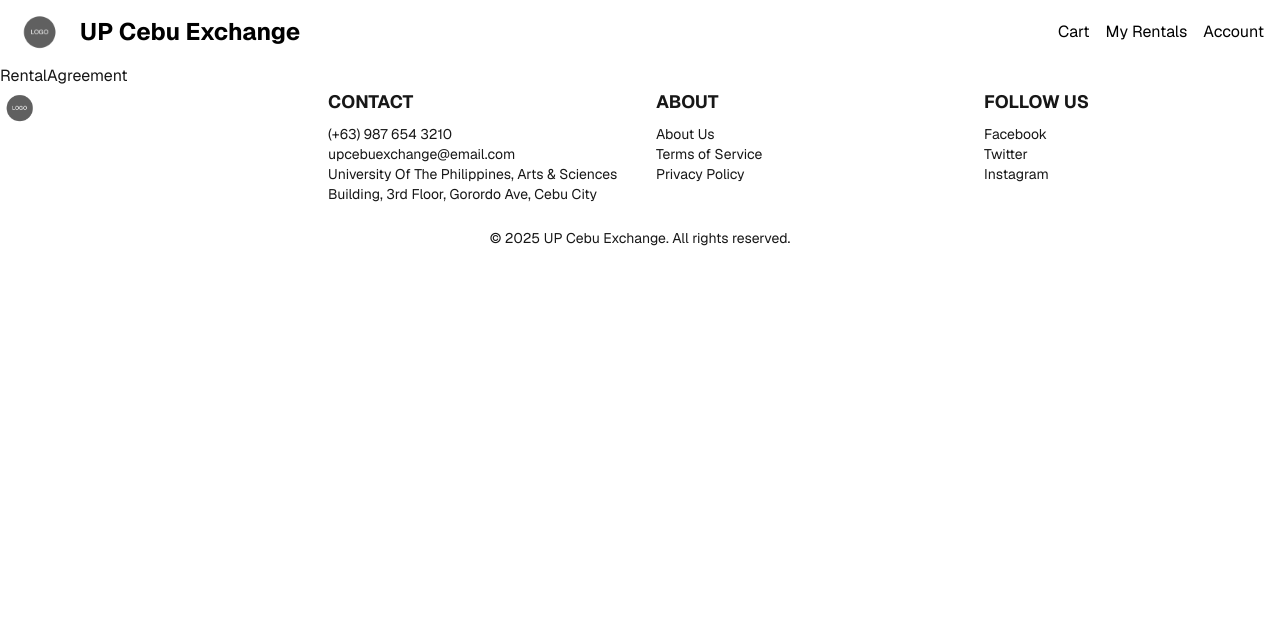
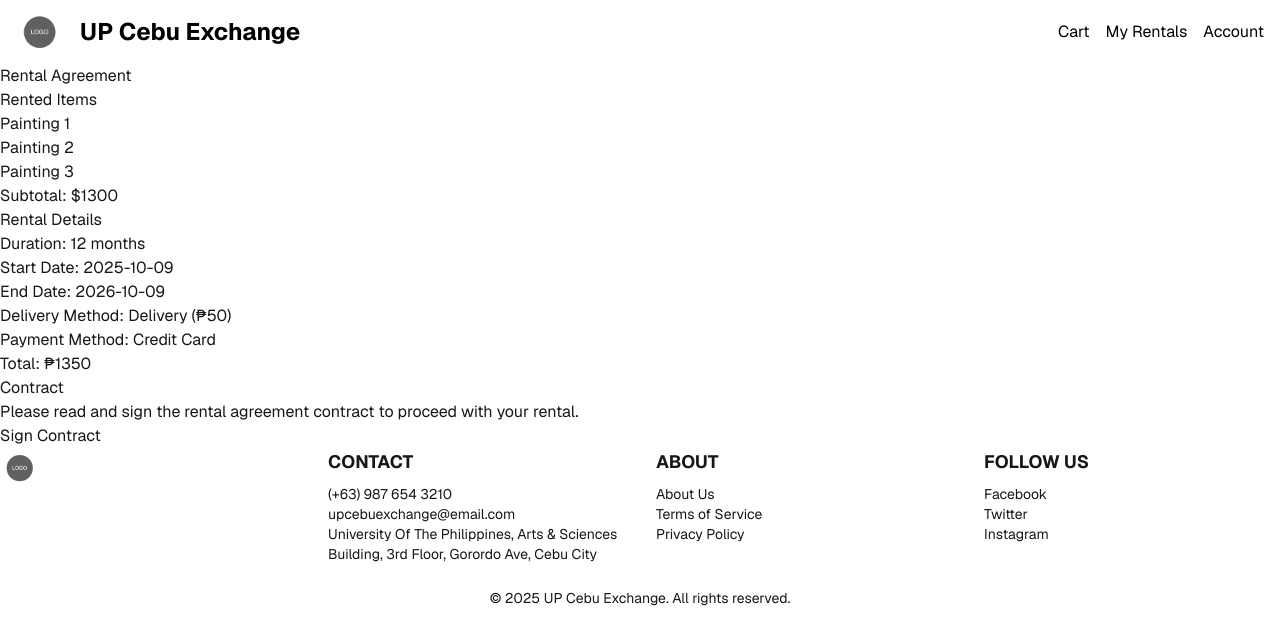
Before and after one commit to EricCatayas/UP-Cebu-Exchange, a Next.js app: page /checkout/rental-agreement in a window 1280 px wide. Shown: the top 644 px of the page. Built offline with nearby package versions, Linux system fonts and the light colour scheme; no server answers.

Commit message:
feat: rental agreement initial UI page

```diff
--- a/src/app/(customer)/checkout/rental-agreement/page.tsx
+++ b/src/app/(customer)/checkout/rental-agreement/page.tsx
@@ -1,7 +1,64 @@
-import React from "react";
+'use client';
+import React from 'react';
+import { useRouter } from 'next/navigation';
+import { useCart } from '@/contexts/CartContext';
+import { useOrder } from '@/contexts/OrderContext';
+import { DELIVERY_FEE } from '@/lib/constants';
 
 function RentalAgreement() {
-  return <div>RentalAgreement</div>;
+  const { cartItems } = useCart();
+
+  const {
+    selectedDuration,
+    startDate,
+    endDate,
+    deliveryMethod,
+    paymentMethod,
+    subtotal,
+    total,
+    setContractSigned,
+  } = useOrder();
+
+  const router = useRouter();
+
+  const handleSignContract = () => {
+    setContractSigned(true);
+    router.push('/checkout');
+  };
+
+  return (
+    <div>
+      <h1>Rental Agreement</h1>
+      <div>
+        <h2>Rented Items</h2>
+        <ul>
+          {cartItems.map((item) => (
+            <li key={item.id}>{item.artwork.title}</li>
+          ))}
+        </ul>
+        <p>Subtotal: ${subtotal}</p>
+      </div>
+      <div>
+        <h2>Rental Details</h2>
+        <p>Duration: {selectedDuration} months</p>
+        <p>Start Date: {startDate}</p>
+        <p>End Date: {endDate}</p>
+        <p>
+          Delivery Method: {deliveryMethod} (₱{DELIVERY_FEE})
+        </p>
+        <p>Payment Method: {paymentMethod}</p>
+        <p>Total: ₱{total}</p>
+      </div>
+      <div>
+        <h2>Contract</h2>
+        <p>
+          Please read and sign the rental agreement contract to proceed with
+          your rental.
+        </p>
+        <button onClick={handleSignContract}>Sign Contract</button>
+      </div>
+    </div>
+  );
 }
 
 export default RentalAgreement;
```
